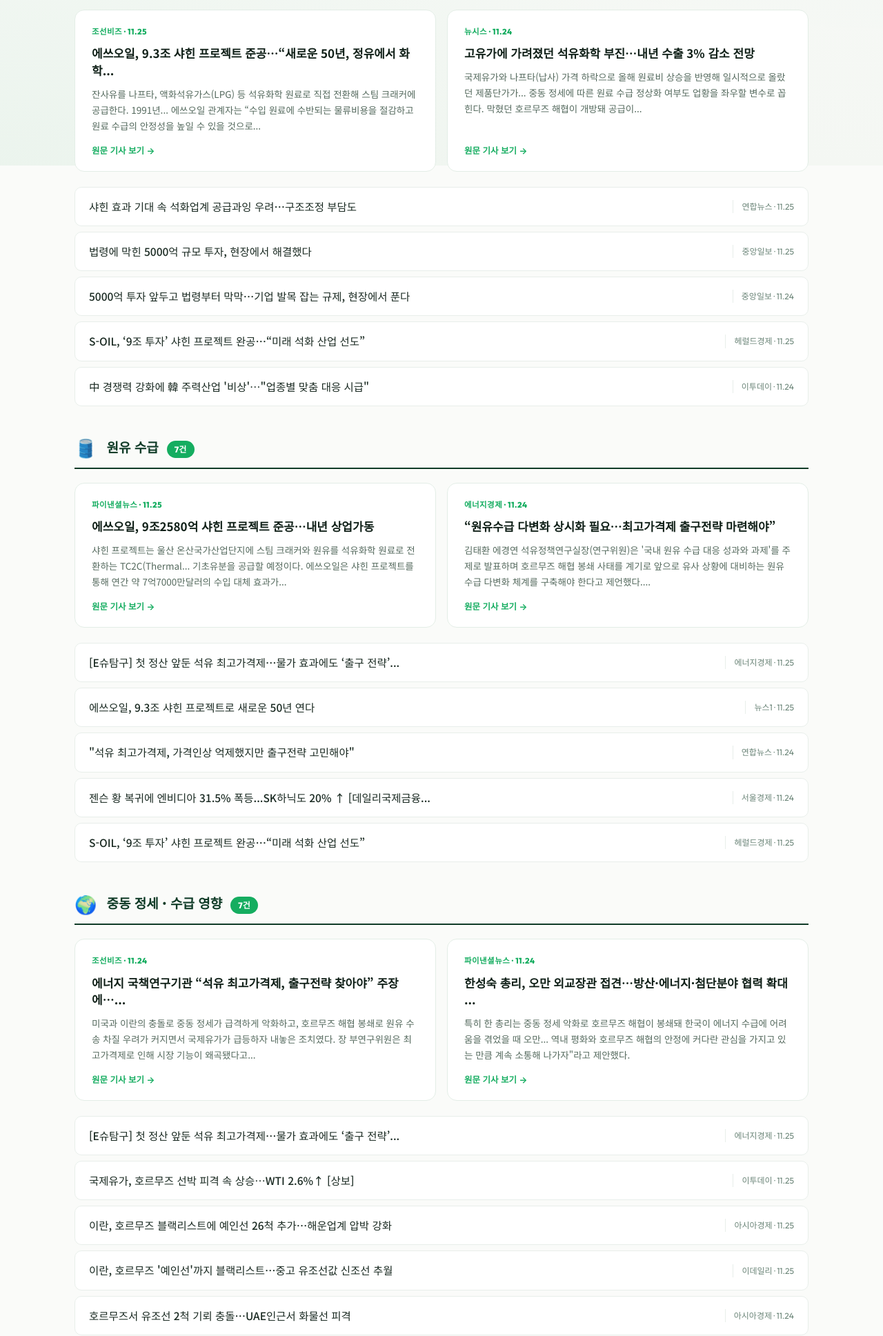
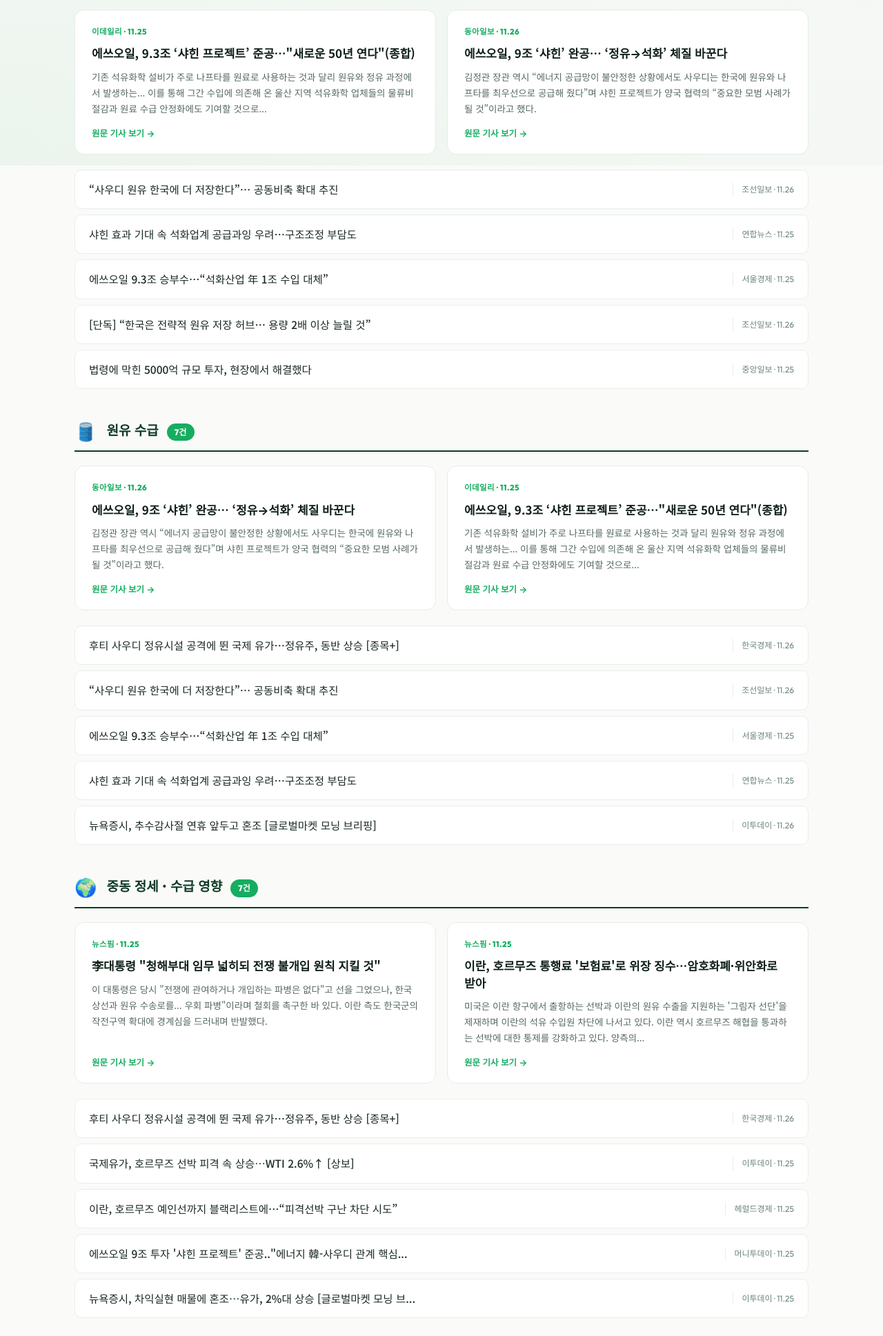
Before and after one commit to hdec-daily-news/oil-naphtha, a plain HTML site: page index.html in a window 1280 px wide. Shown: the part 560-2497 px from the top of the page at 69% size. Drawn offline with Linux system fonts and the light colour scheme.

Commit message:
Daily update 2026-11-26

```diff
--- a/index.html
+++ b/index.html
@@ -23,7 +23,7 @@
       <span class="brand-name">HDEC Daily News</span>
     </a>
     <div class="site-meta">
-      <span>수집기간 11.24 ~ 11.25</span>
+      <span>수집기간 11.25 ~ 11.26</span>
       <span class="sep">·</span>
       <span class="auto-badge">🔄 매일 07시 / 12시 2회 자동 업데이트</span>
     </div>
@@ -57,18 +57,24 @@
         </div>
       </div>
       <div class="top-cards">
-        <a class="top-card" href="https://biz.chosun.com/industry/company/2026/11/25/6OVDBXPAXJBVXEEZ2EUROMH3LI/?utm_source=naver&amp;utm_medium=original&amp;utm_campaign=biz" target="_blank" rel="noopener">
-          <div class="top-card-source">조선비즈 · 11.25</div>
-          <h3 class="top-card-title">﻿에쓰오일, 9.3조 샤힌 프로젝트 준공…“새로운 50년, 정유에서 화학...</h3>
-          <p class="top-card-desc">잔사유를 나프타, 액화석유가스(LPG) 등 석유화학 원료로 직접 전환해 스팀 크래커에 공급한다. 1991년... 에쓰오일 관계자는 “수입 원료에 수반되는 물류비용을 절감하고 원료 수급의 안정성을 높일 수 있을 것으로... </p>
+        <a class="top-card" href="https://www.edaily.co.kr/News/Read?newsId=03109446645649328&amp;mediaCodeNo=257&amp;utm_source=naver&amp;utm_medium=referral&amp;utm_campaign=news_syndication&amp;utm_content=original_article" target="_blank" rel="noopener">
+          <div class="top-card-source">이데일리 · 11.25</div>
+          <h3 class="top-card-title">에쓰오일, 9.3조 ‘샤힌 프로젝트’ 준공…&quot;새로운 50년 연다&quot;(종합)</h3>
+          <p class="top-card-desc">기존 석유화학 설비가 주로 나프타를 원료로 사용하는 것과 달리 원유와 정유 과정에서 발생하는... 이를 통해 그간 수입에 의존해 온 울산 지역 석유화학 업체들의 물류비 절감과 원료 수급 안정화에도 기여할 것으로... </p>
           <span class="top-card-more">원문 기사 보기 →</span>
         </a>
-        <a class="top-card" href="https://www.newsis.com/view/NISX20261123_0003880012" target="_blank" rel="noopener">
-          <div class="top-card-source">뉴시스 · 11.24</div>
-          <h3 class="top-card-title">고유가에 가려졌던 석유화학 부진…내년 수출 3% 감소 전망</h3>
-          <p class="top-card-desc">국제유가와 나프타(납사) 가격 하락으로 올해 원료비 상승을 반영해 일시적으로 올랐던 제품단가가... 중동 정세에 따른 원료 수급 정상화 여부도 업황을 좌우할 변수로 꼽힌다. 막혔던 호르무즈 해협이 개방돼 공급이... </p>
+        <a class="top-card" href="https://www.donga.com/news/Economy/article/all/20261125/135091141/2" target="_blank" rel="noopener">
+          <div class="top-card-source">동아일보 · 11.26</div>
+          <h3 class="top-card-title">에쓰오일, 9조 ‘샤힌’ 완공… ‘정유→석화’ 체질 바꾼다</h3>
+          <p class="top-card-desc">김정관 장관 역시 “에너지 공급망이 불안정한 상황에서도 사우디는 한국에 원유와 나프타를 최우선으로 공급해 줬다”며 샤힌 프로젝트가 양국 협력의 “중요한 모범 사례가 될 것”이라고 했다.</p>
           <span class="top-card-more">원문 기사 보기 →</span>
         </a></div><ul class="headlines">
+          <li class="headline">
+            <a href="https://www.chosun.com/economy/economy_general/2026/11/26/EMT437ZOQNGQ3HBTRS7IAR34GY/?utm_source=naver&amp;utm_medium=referral&amp;utm_campaign=naver-news" target="_blank" rel="noopener">
+              <span class="hl-title">“사우디 원유 한국에 더 저장한다”… 공동비축 확대 추진</span>
+              <span class="hl-meta">조선일보 · 11.26</span>
+            </a>
+          </li>
           <li class="headline">
             <a href="https://www.yna.co.kr/view/AKR20261125071400003?input=1195m" target="_blank" rel="noopener">
               <span class="hl-title">샤힌 효과 기대 속 석화업계 공급과잉 우려…구조조정 부담도</span>
@@ -76,27 +82,21 @@
             </a>
           </li>
           <li class="headline">
+            <a href="https://www.sedaily.com/article/20119009?ref=naver" target="_blank" rel="noopener">
+              <span class="hl-title">에쓰오일 9.3조 승부수…“석화산업 年 1조 수입 대체”</span>
+              <span class="hl-meta">서울경제 · 11.25</span>
+            </a>
+          </li>
+          <li class="headline">
+            <a href="https://www.chosun.com/economy/industry-company/2026/11/26/OYQO72AJZZB6XNDA7DCKCJFP6A/?utm_source=naver&amp;utm_medium=referral&amp;utm_campaign=naver-news" target="_blank" rel="noopener">
+              <span class="hl-title">[단독] “한국은 전략적 원유 저장 허브… 용량 2배 이상 늘릴 것”</span>
+              <span class="hl-meta">조선일보 · 11.26</span>
+            </a>
+          </li>
+          <li class="headline">
             <a href="https://www.joongang.co.kr/article/25481651" target="_blank" rel="noopener">
               <span class="hl-title">법령에 막힌 5000억 규모 투자, 현장에서 해결했다</span>
               <span class="hl-meta">중앙일보 · 11.25</span>
-            </a>
-          </li>
-          <li class="headline">
-            <a href="https://www.joongang.co.kr/article/25481520" target="_blank" rel="noopener">
-              <span class="hl-title">5000억 투자 앞두고 법령부터 막막…기업 발목 잡는 규제, 현장에서 푼다</span>
-              <span class="hl-meta">중앙일보 · 11.24</span>
-            </a>
-          </li>
-          <li class="headline">
-            <a href="https://biz.heraldcorp.com/article/10948826?ref=naver" target="_blank" rel="noopener">
-              <span class="hl-title">S-OIL, ‘9조 투자’ 샤힌 프로젝트 완공…“미래 석화 산업 선도”</span>
-              <span class="hl-meta">헤럴드경제 · 11.25</span>
-            </a>
-          </li>
-          <li class="headline">
-            <a href="https://www.etoday.co.kr/news/view/2652215" target="_blank" rel="noopener">
-              <span class="hl-title">中 경쟁력 강화에 韓 주력산업 '비상'⋯&quot;업종별 맞춤 대응 시급&quot;</span>
-              <span class="hl-meta">이투데이 · 11.24</span>
             </a>
           </li></ul>
     </section>
@@ -109,46 +109,46 @@
         </div>
       </div>
       <div class="top-cards">
-        <a class="top-card" href="https://www.fnnews.com/news/202611251019516834" target="_blank" rel="noopener">
-          <div class="top-card-source">파이낸셜뉴스 · 11.25</div>
-          <h3 class="top-card-title">에쓰오일, 9조2580억 샤힌 프로젝트 준공…내년 상업가동</h3>
-          <p class="top-card-desc">샤힌 프로젝트는 울산 온산국가산업단지에 스팀 크래커와 원유를 석유화학 원료로 전환하는 TC2C(Thermal... 기초유분을 공급할 예정이다. 에쓰오일은 샤힌 프로젝트를 통해 연간 약 7억7000만달러의 수입 대체 효과가... </p>
+        <a class="top-card" href="https://www.donga.com/news/Economy/article/all/20261125/135091141/2" target="_blank" rel="noopener">
+          <div class="top-card-source">동아일보 · 11.26</div>
+          <h3 class="top-card-title">에쓰오일, 9조 ‘샤힌’ 완공… ‘정유→석화’ 체질 바꾼다</h3>
+          <p class="top-card-desc">김정관 장관 역시 “에너지 공급망이 불안정한 상황에서도 사우디는 한국에 원유와 나프타를 최우선으로 공급해 줬다”며 샤힌 프로젝트가 양국 협력의 “중요한 모범 사례가 될 것”이라고 했다.</p>
           <span class="top-card-more">원문 기사 보기 →</span>
         </a>
-        <a class="top-card" href="https://www.ekn.kr/web/view.php?key=20261124021153959" target="_blank" rel="noopener">
-          <div class="top-card-source">에너지경제 · 11.24</div>
-          <h3 class="top-card-title">“원유수급 다변화 상시화 필요…최고가격제 출구전략 마련해야”</h3>
-          <p class="top-card-desc">김태환 에경연 석유정책연구실장(연구위원)은 '국내 원유 수급 대응 성과와 과제'를 주제로 발표하며 호르무즈 해협 봉쇄 사태를 계기로 앞으로 유사 상황에 대비하는 원유 수급 다변화 체계를 구축해야 한다고 제언했다.... </p>
+        <a class="top-card" href="https://www.edaily.co.kr/News/Read?newsId=03109446645649328&amp;mediaCodeNo=257&amp;utm_source=naver&amp;utm_medium=referral&amp;utm_campaign=news_syndication&amp;utm_content=original_article" target="_blank" rel="noopener">
+          <div class="top-card-source">이데일리 · 11.25</div>
+          <h3 class="top-card-title">에쓰오일, 9.3조 ‘샤힌 프로젝트’ 준공…&quot;새로운 50년 연다&quot;(종합)</h3>
+          <p class="top-card-desc">기존 석유화학 설비가 주로 나프타를 원료로 사용하는 것과 달리 원유와 정유 과정에서 발생하는... 이를 통해 그간 수입에 의존해 온 울산 지역 석유화학 업체들의 물류비 절감과 원료 수급 안정화에도 기여할 것으로... </p>
           <span class="top-card-more">원문 기사 보기 →</span>
         </a></div><ul class="headlines">
           <li class="headline">
-            <a href="https://www.ekn.kr/web/view.php?key=20261125027143627" target="_blank" rel="noopener">
-              <span class="hl-title">[E슈탐구] 첫 정산 앞둔 석유 최고가격제…물가 효과에도 ‘출구 전략’...</span>
-              <span class="hl-meta">에너지경제 · 11.25</span>
+            <a href="https://www.hankyung.com/article/2026112613946" target="_blank" rel="noopener">
+              <span class="hl-title">후티 사우디 정유시설 공격에 뛴 국제 유가…정유주, 동반 상승 [종목+]</span>
+              <span class="hl-meta">한국경제 · 11.26</span>
             </a>
           </li>
           <li class="headline">
-            <a href="https://www.news1.kr/industry/general-industry/6365046" target="_blank" rel="noopener">
-              <span class="hl-title">에쓰오일, 9.3조 샤힌 프로젝트로 새로운 50년 연다</span>
-              <span class="hl-meta">뉴스1 · 11.25</span>
+            <a href="https://www.chosun.com/economy/economy_general/2026/11/26/EMT437ZOQNGQ3HBTRS7IAR34GY/?utm_source=naver&amp;utm_medium=referral&amp;utm_campaign=naver-news" target="_blank" rel="noopener">
+              <span class="hl-title">“사우디 원유 한국에 더 저장한다”… 공동비축 확대 추진</span>
+              <span class="hl-meta">조선일보 · 11.26</span>
             </a>
           </li>
           <li class="headline">
-            <a href="https://www.yna.co.kr/view/AKR20261124176200003?input=1195m" target="_blank" rel="noopener">
-              <span class="hl-title">&quot;석유 최고가격제, 가격인상 억제했지만 출구전략 고민해야&quot;</span>
-              <span class="hl-meta">연합뉴스 · 11.24</span>
+            <a href="https://www.sedaily.com/article/20119009?ref=naver" target="_blank" rel="noopener">
+              <span class="hl-title">에쓰오일 9.3조 승부수…“석화산업 年 1조 수입 대체”</span>
+              <span class="hl-meta">서울경제 · 11.25</span>
             </a>
           </li>
           <li class="headline">
-            <a href="https://www.sedaily.com/article/20118015?ref=naver" target="_blank" rel="noopener">
-              <span class="hl-title">젠슨 황 복귀에 엔비디아 31.5% 폭등...SK하닉도 20% ↑ [데일리국제금융...</span>
-              <span class="hl-meta">서울경제 · 11.24</span>
+            <a href="https://www.yna.co.kr/view/AKR20261125071400003?input=1195m" target="_blank" rel="noopener">
+              <span class="hl-title">샤힌 효과 기대 속 석화업계 공급과잉 우려…구조조정 부담도</span>
+              <span class="hl-meta">연합뉴스 · 11.25</span>
             </a>
           </li>
           <li class="headline">
-            <a href="https://biz.heraldcorp.com/article/10948826?ref=naver" target="_blank" rel="noopener">
-              <span class="hl-title">S-OIL, ‘9조 투자’ 샤힌 프로젝트 완공…“미래 석화 산업 선도”</span>
-              <span class="hl-meta">헤럴드경제 · 11.25</span>
+            <a href="https://www.etoday.co.kr/news/view/2653087" target="_blank" rel="noopener">
+              <span class="hl-title">뉴욕증시, 추수감사절 연휴 앞두고 혼조 [글로벌마켓 모닝 브리핑]</span>
+              <span class="hl-meta">이투데이 · 11.26</span>
             </a>
           </li></ul>
     </section>
@@ -161,22 +161,22 @@
         </div>
       </div>
       <div class="top-cards">
-        <a class="top-card" href="https://biz.chosun.com/industry/company/2026/11/24/3KS6XUGPPBGM7BIYNDBPJ7ZC5U/?utm_source=naver&amp;utm_medium=original&amp;utm_campaign=biz" target="_blank" rel="noopener">
-          <div class="top-card-source">조선비즈 · 11.24</div>
-          <h3 class="top-card-title">에너지 국책연구기관 “석유 최고가격제, 출구전략 찾아야” 주장에…...</h3>
-          <p class="top-card-desc">미국과 이란의 충돌로 중동 정세가 급격하게 악화하고, 호르무즈 해협 봉쇄로 원유 수송 차질 우려가 커지면서 국제유가가 급등하자 내놓은 조치였다. 장 부연구위원은 최고가격제로 인해 시장 기능이 왜곡됐다고... </p>
+        <a class="top-card" href="https://www.newspim.com/news/view/20261125001272" target="_blank" rel="noopener">
+          <div class="top-card-source">뉴스핌 · 11.25</div>
+          <h3 class="top-card-title">李대통령 &quot;청해부대 임무 넓히되 전쟁 불개입 원칙 지킬 것&quot;</h3>
+          <p class="top-card-desc">이 대통령은 당시 &quot;전쟁에 관여하거나 개입하는 파병은 없다&quot;고 선을 그었으나, 한국 상선과 원유 수송로를... 우회 파병&quot;이라며 철회를 촉구한 바 있다. 이란 측도 한국군의 작전구역 확대에 경계심을 드러내며 반발했다.</p>
           <span class="top-card-more">원문 기사 보기 →</span>
         </a>
-        <a class="top-card" href="https://www.fnnews.com/news/202611242204364360" target="_blank" rel="noopener">
-          <div class="top-card-source">파이낸셜뉴스 · 11.24</div>
-          <h3 class="top-card-title">한성숙 총리, 오만 외교장관 접견…방산·에너지·첨단분야 협력 확대 ...</h3>
-          <p class="top-card-desc">특히 한 총리는 중동 정세 악화로 호르무즈 해협이 봉쇄돼 한국이 에너지 수급에 어려움을 겪었을 때 오만... 역내 평화와 호르무즈 해협의 안정에 커다란 관심을 가지고 있는 만큼 계속 소통해 나가자&quot;라고 제안했다.</p>
+        <a class="top-card" href="https://www.newspim.com/news/view/20261125001308" target="_blank" rel="noopener">
+          <div class="top-card-source">뉴스핌 · 11.25</div>
+          <h3 class="top-card-title">이란, 호르무즈 통행료 '보험료'로 위장 징수…암호화폐·위안화로 받아</h3>
+          <p class="top-card-desc">미국은 이란 항구에서 출항하는 선박과 이란의 원유 수출을 지원하는 '그림자 선단'을 제재하며 이란의 석유 수입원 차단에 나서고 있다. 이란 역시 호르무즈 해협을 통과하는 선박에 대한 통제를 강화하고 있다. 양측의... </p>
           <span class="top-card-more">원문 기사 보기 →</span>
         </a></div><ul class="headlines">
           <li class="headline">
-            <a href="https://www.ekn.kr/web/view.php?key=20261125027143627" target="_blank" rel="noopener">
-              <span class="hl-title">[E슈탐구] 첫 정산 앞둔 석유 최고가격제…물가 효과에도 ‘출구 전략’...</span>
-              <span class="hl-meta">에너지경제 · 11.25</span>
+            <a href="https://www.hankyung.com/article/2026112613946" target="_blank" rel="noopener">
+              <span class="hl-title">후티 사우디 정유시설 공격에 뛴 국제 유가…정유주, 동반 상승 [종목+]</span>
+              <span class="hl-meta">한국경제 · 11.26</span>
             </a>
           </li>
           <li class="headline">
@@ -186,21 +186,21 @@
             </a>
           </li>
           <li class="headline">
-            <a href="https://view.asiae.co.kr/article/2026112506024094458" target="_blank" rel="noopener">
-              <span class="hl-title">이란, 호르무즈 블랙리스트에 예인선 26척 추가…해운업계 압박 강화</span>
-              <span class="hl-meta">아시아경제 · 11.25</span>
+            <a href="https://biz.heraldcorp.com/article/10949014?ref=naver" target="_blank" rel="noopener">
+              <span class="hl-title">이란, 호르무즈 예인선까지 블랙리스트에…“피격선박 구난 차단 시도”</span>
+              <span class="hl-meta">헤럴드경제 · 11.25</span>
             </a>
           </li>
           <li class="headline">
-            <a href="https://www.edaily.co.kr/News/Read?newsId=01256246645649328&amp;mediaCodeNo=257&amp;utm_source=naver&amp;utm_medium=referral&amp;utm_campaign=news_syndication&amp;utm_content=original_article" target="_blank" rel="noopener">
-              <span class="hl-title">이란, 호르무즈 '예인선'까지 블랙리스트…중고 유조선값 신조선 추월</span>
-              <span class="hl-meta">이데일리 · 11.25</span>
+            <a href="https://www.mt.co.kr/industry/2026/11/26/2026112512501963699" target="_blank" rel="noopener">
+              <span class="hl-title">에쓰오일 9조 투자 '샤힌 프로젝트' 준공..&quot;에너지 韓-사우디 관계 핵심...</span>
+              <span class="hl-meta">머니투데이 · 11.25</span>
             </a>
           </li>
           <li class="headline">
-            <a href="https://view.asiae.co.kr/article/2026112419124351689" target="_blank" rel="noopener">
-              <span class="hl-title">호르무즈서 유조선 2척 기뢰 충돌…UAE인근서 화물선 피격</span>
-              <span class="hl-meta">아시아경제 · 11.24</span>
+            <a href="https://www.etoday.co.kr/news/view/2652546" target="_blank" rel="noopener">
+              <span class="hl-title">뉴욕증시, 차익실현 매물에 혼조⋯유가, 2%대 상승 [글로벌마켓 모닝 브...</span>
+              <span class="hl-meta">이투데이 · 11.25</span>
             </a>
           </li></ul>
     </section>
```
Also changed, not shown: oil_naphtha.csv (+19 -19 lines).
